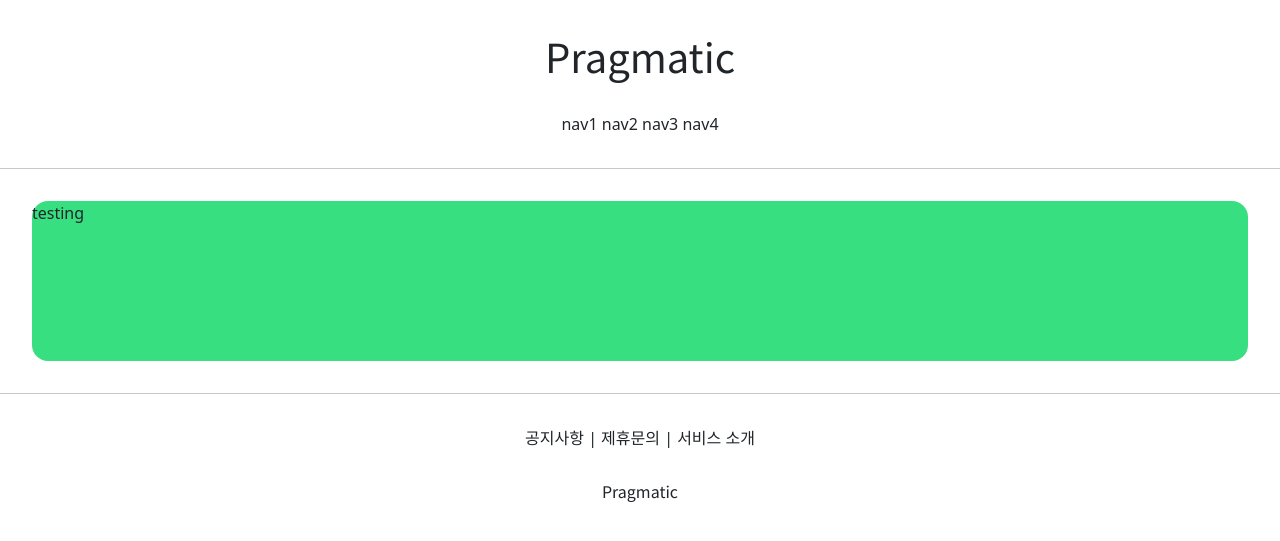
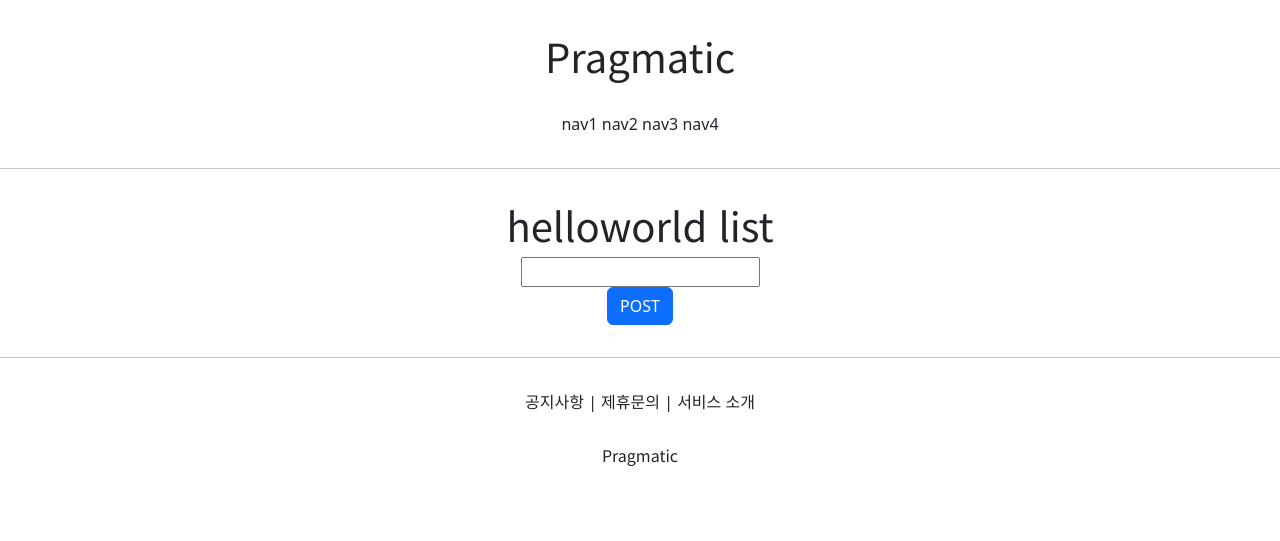
Before and after one commit to merterldosa/mypinterest, a Django app: page /account/hello_world/ in a window 1280 px wide. Shown: the top 541 px of the page. Run offline with Django 4.2, Linux system fonts and the light colour scheme.

Commit message:
django course 16 commit

```diff
--- a/accountapp/templates/accountapp/hello_world.html
+++ b/accountapp/templates/accountapp/hello_world.html
@@ -1,7 +1,21 @@
 {% extends 'base.html' %}
 
 {% block content %}
-    <div style="height: 10rem; background-color:#38df81; border-radius: 1rem; margin: 2rem;">
-        testing
+
+    <div style="border-radius: 1rem; margin: 2rem; text-align: center">
+        <h1 style="font-family: 'Noto Sans KR'">
+            helloworld list
+        </h1>
+    <form action="/account/hello_world/" method="post">
+        {% csrf_token %}
+        <div>
+            <input type="text" name="hello_world"/>
+        </div>
+        <input type="submit" class="btn btn-primary" value="POST"/>
+    </form>
+
+    {{ new_hello_world }}
+
     </div>
+
 {% endblock %}
--- a/accountapp/views.py
+++ b/accountapp/views.py
@@ -2,6 +2,17 @@ from django.http import HttpResponse
 from django.shortcuts import render
 
 # Create your views here.
+from accountapp.models import HelloWorld
+
 
 def hello_world(request):
-    return render(request, 'accountapp/hello_world.html')
+    if request.method == 'POST':
+
+        get = request.POST.get('hello_world')
+        new_hello_world = HelloWorld()
+        new_hello_world.text = get
+        new_hello_world.save()
+
+        return render(request, 'accountapp/hello_world.html', context={'new_hello_world' : new_hello_world.text})
+    else:
+        return render(request, 'accountapp/hello_world.html', context={'text': 'GET REQUEST'})
```
